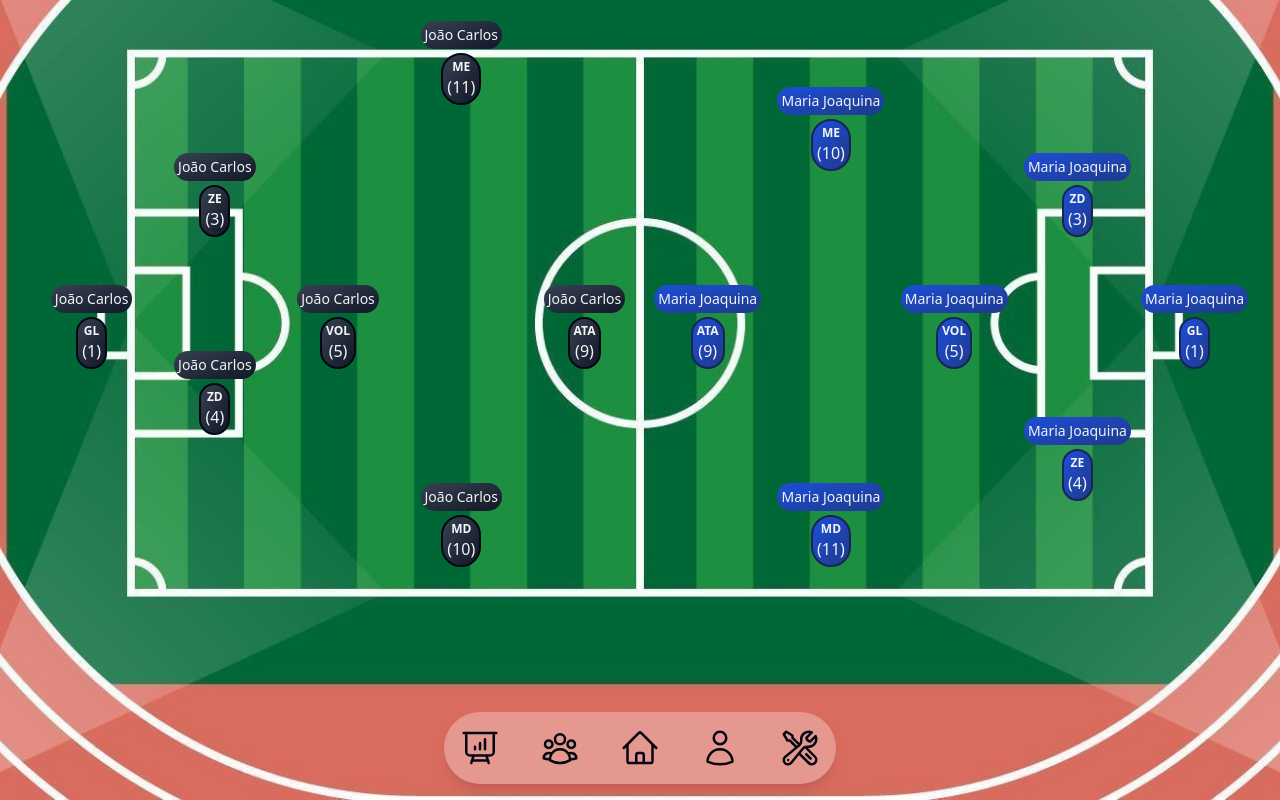
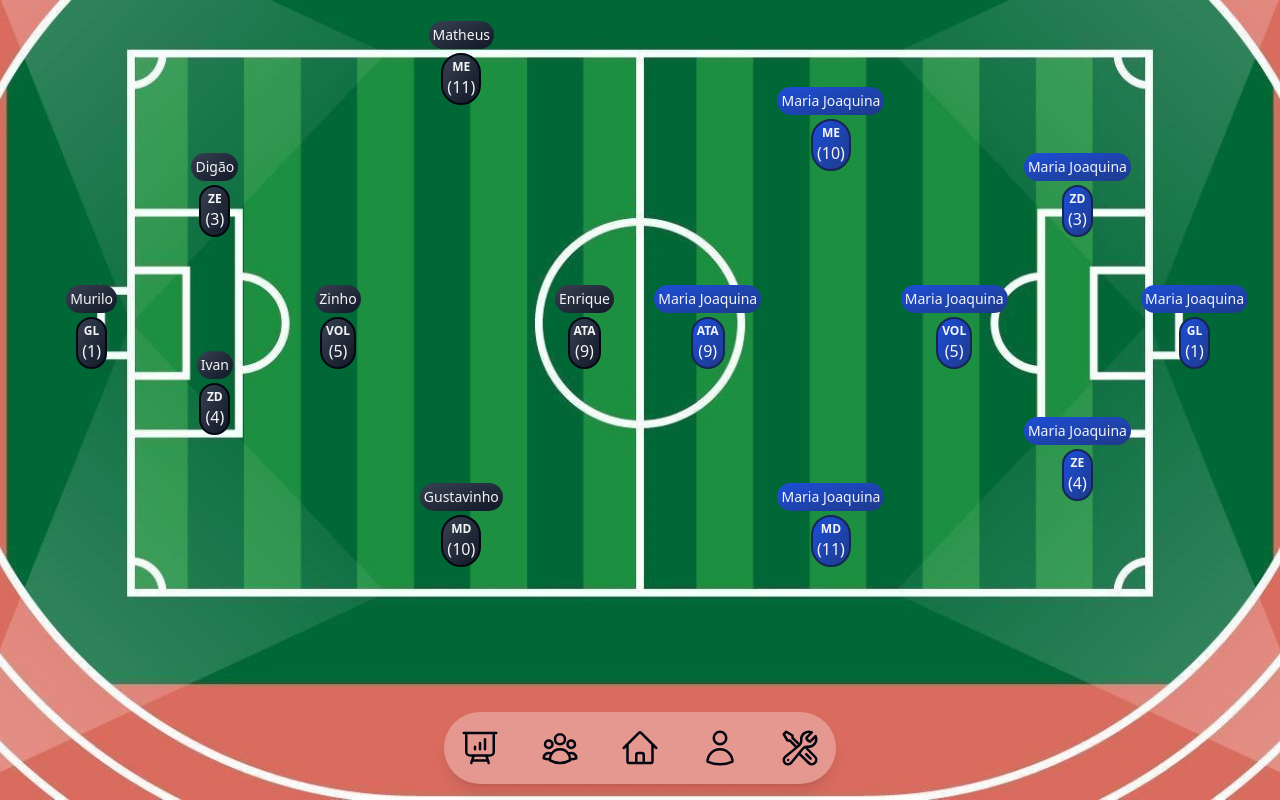
Before and after one commit to enriquevierne/soccer-squad-editor, a Vue app: page / in a window 1280 px wide. Built offline with nearby package versions, Linux system fonts and the light colour scheme.

Commit message:
add team fixed

```diff
--- a/src/components/Teams.vue
+++ b/src/components/Teams.vue
@@ -56,49 +56,49 @@ const HomePositionsList = [
         class: 'col-span-3 col-start-4 row-start-1 md:col-span-1 md:col-start-1 md:row-start-5',
         color: 'bg-gradient-to-br from-gray-700 to-gray-900 border-gray-950',
         number: 1,
-        name: 'João Carlos'
+        name: 'Murilo'
     },
     {
         position: 'ZD',
         class: 'col-span-3 col-start-2 row-start-2 md:col-span-1 md:col-start-2 md:row-start-6',
         color: 'bg-gradient-to-br from-gray-700 to-gray-900 border-gray-950',
         number: 4,
-        name: 'João Carlos'
+        name: 'Ivan'
     },
     {
         position: 'ZE',
         class: 'col-span-3 col-start-6 row-start-2 md:col-span-1 md:col-start-2 md:row-start-3',
         color: 'bg-gradient-to-br from-gray-700 to-gray-900 border-gray-950',
         number: 3,
-        name: 'João Carlos'
+        name: 'Digão'
     },
     {
         position: 'VOL',
         class: 'col-span-3 col-start-4 row-start-3 md:col-span-1 md:col-start-3 md:row-start-5',
         color: 'bg-gradient-to-br from-gray-700 to-gray-900 border-gray-950',
         number: 5,
-        name: 'João Carlos'
+        name: 'Zinho'
     },
     {
         position: 'MD',
         class: 'col-span-3 col-start-1 row-start-4 md:col-span-1 md:col-start-4 md:row-start-8',
         color: 'bg-gradient-to-br from-gray-700 to-gray-900 border-gray-950',
         number: 10,
-        name: 'João Carlos'
+        name: 'Gustavinho'
     },
     {
         position: 'ME',
         class: 'col-span-3 col-start-7 row-start-4 md:col-span-1 md:col-start-4 md:row-start-1',
         color: 'bg-gradient-to-br from-gray-700 to-gray-900 border-gray-950',
         number: 11,
-        name: 'João Carlos'
+        name: 'Matheus'
     },
     {
         position: 'ATA',
         class: 'col-span-3 col-start-4 row-start-5 md:col-span-1 md:col-start-5 md:row-start-5',
         color: 'bg-gradient-to-br from-gray-700 to-gray-900 border-gray-950',
         number: 9,
-        name: 'João Carlos'
+        name: 'Enrique'
     },
 ]
 </script>
```
